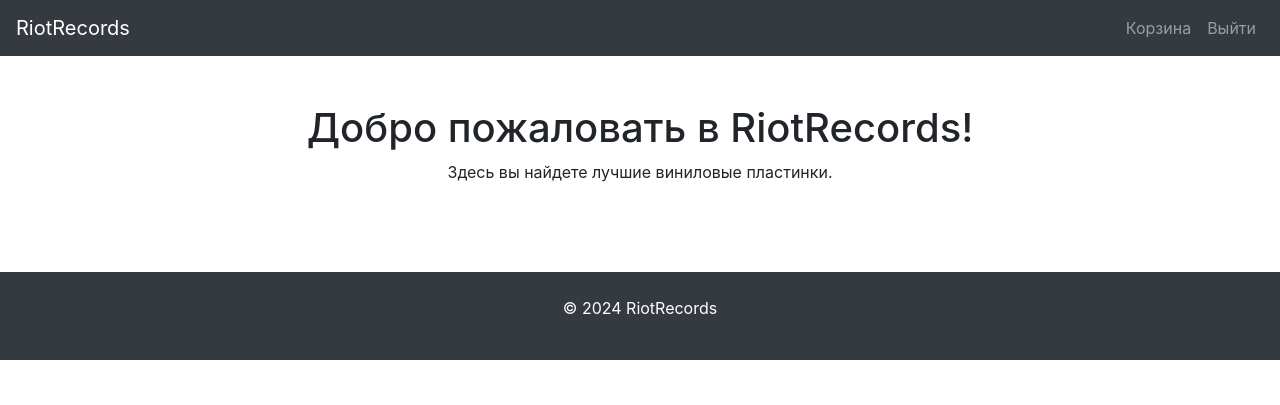
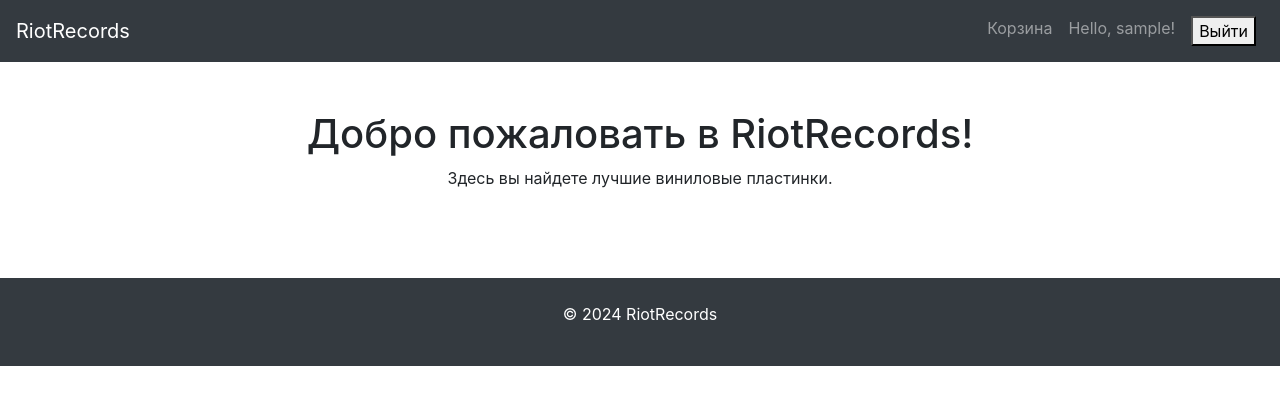
Before and after one commit to a1trope/RiotRecords, a Django app: page /catalog/ in a window 1280 px wide. Shown: the top 405 px of the page. Run offline with Django 5.2, Linux system fonts and the light colour scheme; the visitor is signed in with stand-in values (Sample User, id 1); data that the repository does not hold is empty; some libraries are stand-ins or nearby versions.

Commit message:
added logout

```diff
--- a/riotrecords/catalog/templates/catalog/index.html
+++ b/riotrecords/catalog/templates/catalog/index.html
@@ -15,7 +15,7 @@
         <button class="navbar-toggler" type="button" data-toggle="collapse" data-target="#navbarNav" aria-controls="navbarNav" aria-expanded="false" aria-label="Toggle navigation">
             <span class="navbar-toggler-icon"></span>
         </button>
-        <div class="collapse navbar-collapse" id="navbarNav">
+        <li class="collapse navbar-collapse" id="navbarNav">
             <ul class="navbar-nav ml-auto">
                 <li class="nav-item">
                     <a class="nav-link" href="#" id="cart">
@@ -23,10 +23,16 @@
                     </a>
                 </li>
                 {% if user.is_authenticated %}
+                    <li class="nav-item nav-link">
+                        Hello, {{ user }}!
+                    </li>
                     <li class="nav-item">
-                        <a class="nav-link" href="{% url 'logout' %}" id="logout">
-                            Выйти
-                        </a>
+                        <form class="nav-link" action="{% url 'logout' %}" method="post">
+                            {% csrf_token %}
+                            <button type="submit">
+                                Выйти
+                            </button>
+                        </form>
                     </li>
                 {% else %}
                     <li class="nav-item">
--- a/riotrecords/riotrecords/settings.py
+++ b/riotrecords/riotrecords/settings.py
@@ -110,7 +110,8 @@ AUTH_PASSWORD_VALIDATORS = [
 ]
 
 # Redirect to home URL after login (Default redirects to /accounts/profile/)
-LOGIN_REDIRECT_URL = '/catalog/'
+LOGIN_REDIRECT_URL = '/catalog'
+LOGOUT_REDIRECT_URL = '/catalog'
 
 
 # Internationalization
```
